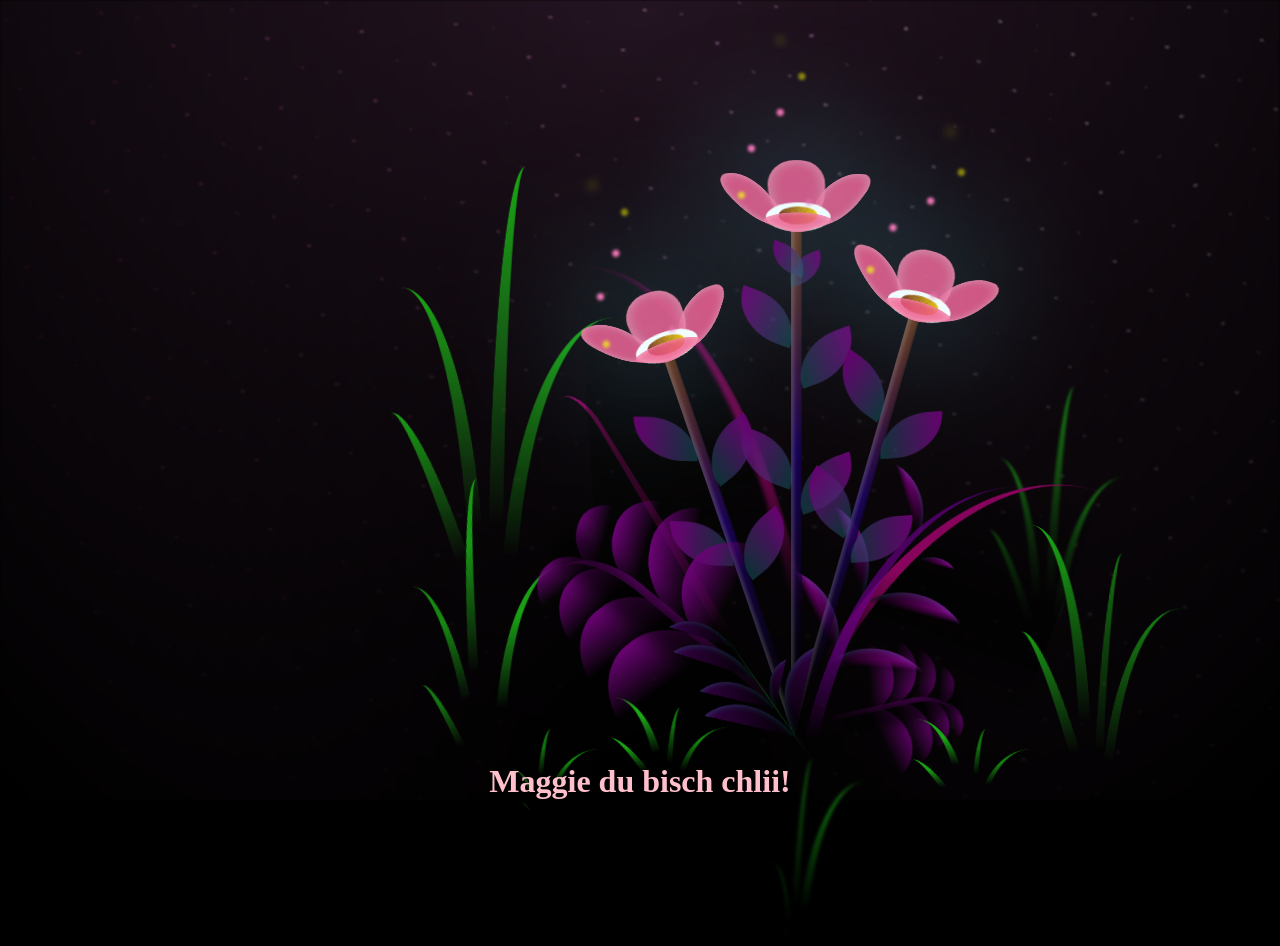
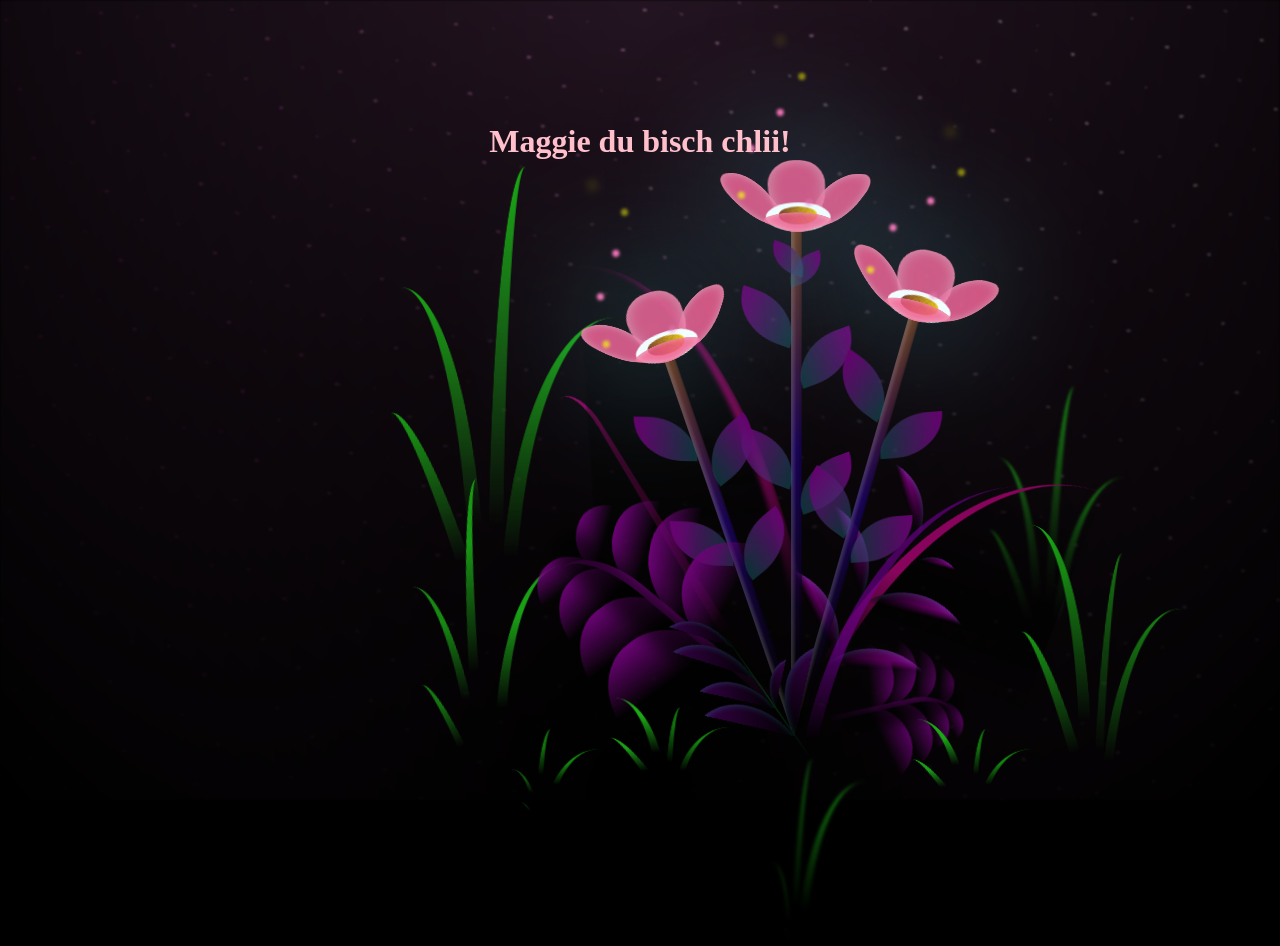
Before and after one commit to Flopi04LP/Flopi04LP.github.io, a plain HTML site: page index.html in a window 1280 px wide. Drawn offline with Linux system fonts and the light colour scheme.

Commit message:
Update index.html

```diff
--- a/index.html
+++ b/index.html
@@ -9,7 +9,7 @@
     <title>flowers</title>
 </head>
 <body class="container">
-  <h1 style="z-index: 99;color: pink;">Maggie du bisch chlii!</h1>
+  <h1 style="z-index: 99;color: pink; margin-bottom: 50%;">Maggie du bisch chlii!</h1>
     <div class="night"></div>
     <div class="flowers">
       <div class="flower flower--1">
```
